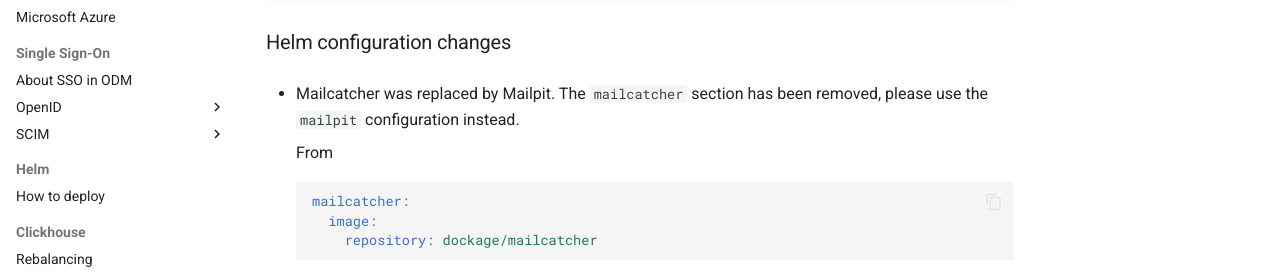
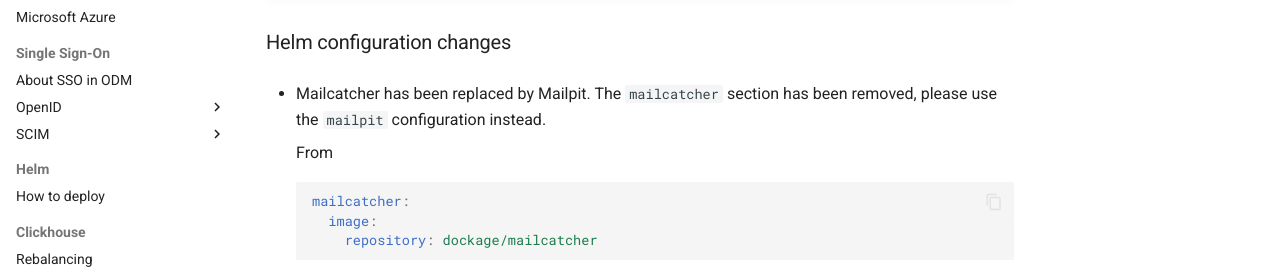
Before and after one commit to genestack/admin-docs, an MkDocs documentation site: the page built from docs/home/release-notes.md, in a window 1280 px wide. Shown: the part 348-625 px from the top of the page. Built offline with MkDocs 1.6.1 and Material for MkDocs 9.7.7, drawn with Linux system fonts in a browser that asks for light colours; the version menu is left out.

```diff
--- a/docs/home/release-notes.md
+++ b/docs/home/release-notes.md
@@ -7,7 +7,7 @@
 
 ### Helm configuration changes
 
-- Mailcatcher was replaced by Mailpit. The `mailcatcher` section has been removed, please use the `mailpit` configuration instead.
+- Mailcatcher has been replaced by Mailpit. The `mailcatcher` section has been removed, please use the `mailpit` configuration instead.
 
     From
 
```
